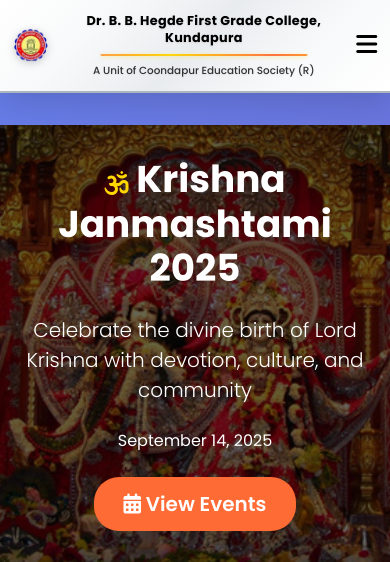
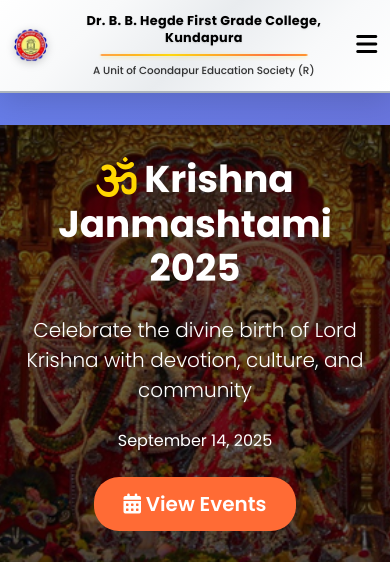
Before and after one commit to erru-2005/Krishna_Janmashtami, a Flask app: page /home in a window 390 px wide. Shown: the top 562 px of the page. Run offline with Flask 3, Linux system fonts and the light colour scheme.

Commit message:
chethan12345

```diff
--- a/static/css/style.css
+++ b/static/css/style.css
@@ -73,8 +73,8 @@
 
 /* Krishna Icon styling */
 .krishna-icon {
-    font-size: 2rem !important;
-    margin-right: 8px;
+    font-size: 3.5rem !important;
+    margin-right: 12px;
     color: #FFD700;
     animation: float 3s ease-in-out infinite;
 }
--- a/templates/base.html
+++ b/templates/base.html
@@ -215,13 +215,13 @@
 
         .krishna-icon {
             color: var(--accent-color);
-            font-size: 2rem;
+            font-size: 3.5rem;
         }
 
         /* Responsive icon sizing */
         @media (max-width: 575.98px) {
             .krishna-icon {
-                font-size: 1.5rem !important;
+                font-size: 2.5rem !important;
             }
         }
 
```
